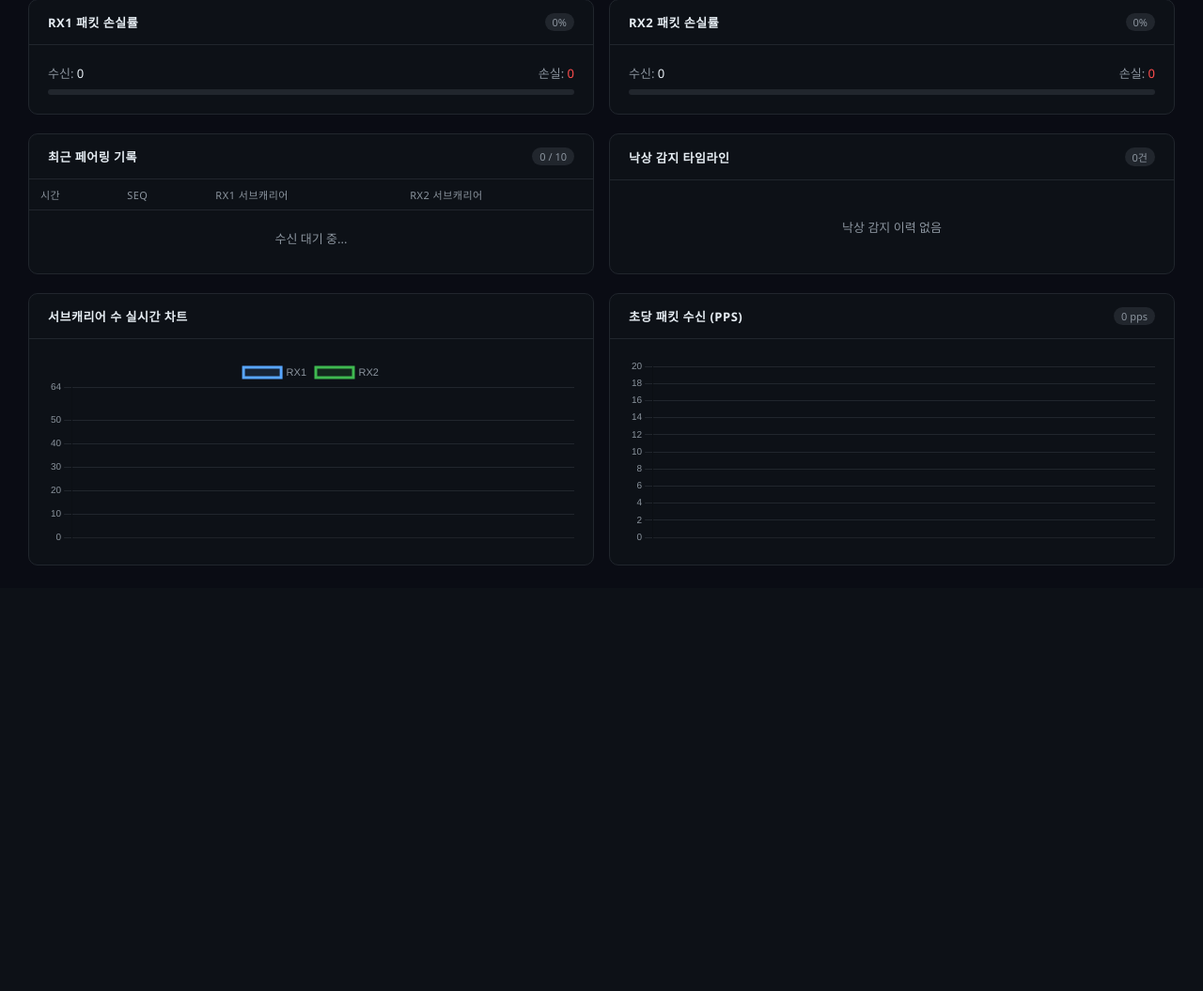
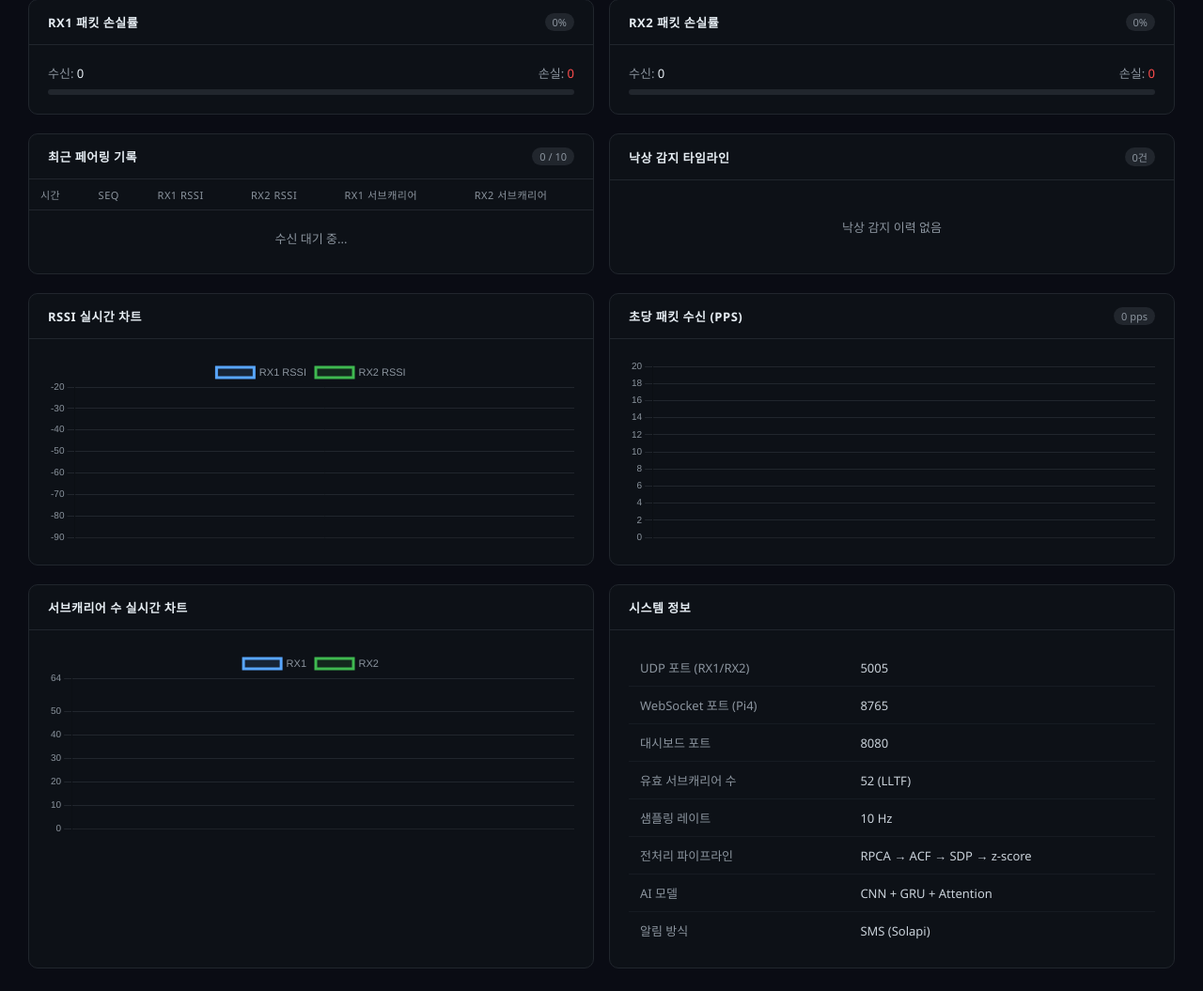
Before and after one commit to LeapSeeker/wifi-csi-fall-detection, a Flask app: page / in a window 1280 px wide. Shown: the part 239-1294 px from the top of the page at 94% size. Before the commit the page ends 841 px from the top, so only its background shows below. Run offline with Flask 3, Linux system fonts and the light colour scheme; data that the repository does not hold is empty; some libraries are stand-ins or nearby versions.

Commit message:
feat: 펌웨어 패킷 구조 반영, timestamp 기반 페어링, RSSI 차트 추가

```diff
--- a/server/dashboard/app.py
+++ b/server/dashboard/app.py
@@ -35,20 +35,20 @@ _packet_count_lock = threading.Lock()
 def update_pair(rx1, rx2):
     state["pair_count"] += 1
 
-    # 초당 패킷 수신 카운트
     now = time.time()
     with _packet_count_lock:
         _packet_count_window.append(now)
-        # 최근 1초 이내 것만 유지
         cutoff = now - 1.0
         while _packet_count_window and _packet_count_window[0] < cutoff:
             _packet_count_window.pop(0)
-        pps = len(_packet_count_window)  # packets per second
+        pps = len(_packet_count_window)
 
     record = {
         "seq": rx1["seq_num"],
         "rx1_subs": rx1["n_subcarriers"],
         "rx2_subs": rx2["n_subcarriers"],
+        "rx1_rssi": rx1["rssi"],
+        "rx2_rssi": rx2["rssi"],
         "rx1_ts": rx1["timestamp_us"],
         "rx2_ts": rx2["timestamp_us"],
         "time": datetime.datetime.now().strftime("%H:%M:%S"),
--- a/server/dashboard/templates/index.html
+++ b/server/dashboard/templates/index.html
@@ -72,7 +72,6 @@
         .empty-state { text-align: center; color: #8b949e; font-size: 13px; padding: 20px 0; }
         .chart-wrap { position: relative; height: 200px; }
 
-        /* 손실률 바 */
         .loss-bar-wrap { margin-top: 6px; background: #21262d; border-radius: 4px; height: 6px; overflow: hidden; }
         .loss-bar { height: 100%; border-radius: 4px; transition: width 0.5s; }
         .loss-good { background: #3fb950; }
@@ -96,7 +95,6 @@
 
 <div class="main">
 
-    <!-- 상태 카드 -->
     <div class="status-row">
         <div class="card">
             <div class="label">Pi4 연결 상태</div>
@@ -170,12 +168,14 @@
                         <tr>
                             <th>시간</th>
                             <th>SEQ</th>
+                            <th>RX1 RSSI</th>
+                            <th>RX2 RSSI</th>
                             <th>RX1 서브캐리어</th>
                             <th>RX2 서브캐리어</th>
                         </tr>
                     </thead>
                     <tbody id="pairTable">
-                        <tr><td colspan="4" class="empty-state">수신 대기 중...</td></tr>
+                        <tr><td colspan="6" class="empty-state">수신 대기 중...</td></tr>
                     </tbody>
                 </table>
             </div>
@@ -194,12 +194,12 @@
         </div>
     </div>
 
-   <!-- 서브캐리어 차트 + PPS 차트 -->
+    <!-- 차트 -->
     <div class="content-row">
         <div class="panel">
-                <div class="panel-header"><h3>서브캐리어 수 실시간 차트</h3></div>
+            <div class="panel-header"><h3>RSSI 실시간 차트</h3></div>
             <div class="panel-body">
-                    <div class="chart-wrap"><canvas id="subChart"></canvas></div>
+                <div class="chart-wrap"><canvas id="rssiChart"></canvas></div>
             </div>
         </div>
         <div class="panel">
@@ -209,6 +209,31 @@
             </div>
             <div class="panel-body">
                 <div class="chart-wrap"><canvas id="ppsChart"></canvas></div>
+            </div>
+        </div>
+    </div>
+
+    <!-- 시스템 정보 -->
+    <div class="content-row">
+        <div class="panel">
+            <div class="panel-header"><h3>서브캐리어 수 실시간 차트</h3></div>
+            <div class="panel-body">
+                <div class="chart-wrap"><canvas id="subChart"></canvas></div>
+            </div>
+        </div>
+        <div class="panel">
+            <div class="panel-header"><h3>시스템 정보</h3></div>
+            <div class="panel-body">
+                <table>
+                    <tr><td style="color:#8b949e">UDP 포트 (RX1/RX2)</td><td>5005</td></tr>
+                    <tr><td style="color:#8b949e">WebSocket 포트 (Pi4)</td><td>8765</td></tr>
+                    <tr><td style="color:#8b949e">대시보드 포트</td><td>8080</td></tr>
+                    <tr><td style="color:#8b949e">유효 서브캐리어 수</td><td>52 (LLTF)</td></tr>
+                    <tr><td style="color:#8b949e">샘플링 레이트</td><td>10 Hz</td></tr>
+                    <tr><td style="color:#8b949e">전처리 파이프라인</td><td>RPCA → ACF → SDP → z-score</td></tr>
+                    <tr><td style="color:#8b949e">AI 모델</td><td>CNN + GRU + Attention</td></tr>
+                    <tr><td style="color:#8b949e">알림 방식</td><td>SMS (Solapi)</td></tr>
+                </table>
             </div>
         </div>
     </div>
@@ -236,9 +261,48 @@
             Math.floor((Date.now() - lastPacketTime) / 1000);
     }, 1000);
 
+    // RSSI 차트
+    const rssiCtx = document.getElementById('rssiChart').getContext('2d');
+    const rssiChart = new Chart(rssiCtx, {
+        type: 'line',
+        data: {
+            labels: [],
+            datasets: [
+                { label: 'RX1 RSSI', data: [], borderColor: '#58a6ff', backgroundColor: '#58a6ff22', tension: 0.4, pointRadius: 2, fill: true },
+                { label: 'RX2 RSSI', data: [], borderColor: '#3fb950', backgroundColor: '#3fb95022', tension: 0.4, pointRadius: 2, fill: true }
+            ]
+        },
+        options: {
+            responsive: true, maintainAspectRatio: false, animation: false,
+            plugins: { legend: { labels: { color: '#8b949e', font: { size: 11 } } } },
+            scales: {
+                x: { ticks: { color: '#8b949e', font: { size: 10 } }, grid: { color: '#21262d' } },
+                y: { ticks: { color: '#8b949e', font: { size: 10 } }, grid: { color: '#21262d' }, min: -90, max: -20 }
+            }
+        }
+    });
+
+    // PPS 차트
+    const ppsCtx = document.getElementById('ppsChart').getContext('2d');
+    const ppsChart = new Chart(ppsCtx, {
+        type: 'bar',
+        data: {
+            labels: [],
+            datasets: [{ label: 'PPS', data: [], backgroundColor: '#58a6ff44', borderColor: '#58a6ff', borderWidth: 1 }]
+        },
+        options: {
+            responsive: true, maintainAspectRatio: false, animation: false,
+            plugins: { legend: { display: false } },
+            scales: {
+                x: { ticks: { color: '#8b949e', font: { size: 10 } }, grid: { color: '#21262d' } },
+                y: { ticks: { color: '#8b949e', font: { size: 10 } }, grid: { color: '#21262d' }, min: 0, max: 20 }
+            }
+        }
+    });
+
     // 서브캐리어 차트
-    const ctx = document.getElementById('subChart').getContext('2d');
-    const subChart = new Chart(ctx, {
+    const subCtx = document.getElementById('subChart').getContext('2d');
+    const subChart = new Chart(subCtx, {
         type: 'line',
         data: {
             labels: [],
@@ -253,36 +317,6 @@
             scales: {
                 x: { ticks: { color: '#8b949e', font: { size: 10 } }, grid: { color: '#21262d' } },
                 y: { ticks: { color: '#8b949e', font: { size: 10 } }, grid: { color: '#21262d' }, min: 0, max: 64 }
-            }
-        }
-    });
-
-// PPS 차트
-    const ppsCtx = document.getElementById('ppsChart').getContext('2d');
-    const ppsChart = new Chart(ppsCtx, {
-        type: 'bar',
-        data: {
-            labels: [],
-            datasets: [{
-                label: 'PPS',
-                data: [],
-                backgroundColor: '#58a6ff44',
-                borderColor: '#58a6ff',
-                borderWidth: 1
-            }]
-        },
-        options: {
-            responsive: true,
-            maintainAspectRatio: false,
-            animation: false,
-            plugins: { legend: { display: false } },
-            scales: {
-                x: { ticks: { color: '#8b949e', font: { size: 10 } }, grid: { color: '#21262d' } },
-                y: {
-                    ticks: { color: '#8b949e', font: { size: 10 } },
-                    grid: { color: '#21262d' },
-                    min: 0, max: 20
-                }
             }
         }
     });
@@ -305,6 +339,28 @@
         document.getElementById('pairBadge').textContent = `${Math.min(count, 10)} / 10`;
         lastPacketTime = Date.now();
         addPairRow(data);
+
+        // RSSI 차트
+        rssiChart.data.labels.push(data.time);
+        rssiChart.data.datasets[0].data.push(data.rx1_rssi);
+        rssiChart.data.datasets[1].data.push(data.rx2_rssi);
+        if (rssiChart.data.labels.length > 20) {
+            rssiChart.data.labels.shift();
+            rssiChart.data.datasets.forEach(d => d.data.shift());
+        }
+        rssiChart.update();
+
+        // PPS 차트
+        ppsChart.data.labels.push(data.time);
+        ppsChart.data.datasets[0].data.push(data.pps);
+        if (ppsChart.data.labels.length > 20) {
+            ppsChart.data.labels.shift();
+            ppsChart.data.datasets[0].data.shift();
+        }
+        ppsChart.update();
+        document.getElementById('ppsBadge').textContent = `${data.pps} pps`;
+
+        // 서브캐리어 차트
         subChart.data.labels.push(data.time);
         subChart.data.datasets[0].data.push(data.rx1_subs);
         subChart.data.datasets[1].data.push(data.rx2_subs);
@@ -313,16 +369,6 @@
             subChart.data.datasets.forEach(d => d.data.shift());
         }
         subChart.update();
-
-        // PPS 업데이트
-        ppsChart.data.labels.push(data.time);
-        ppsChart.data.datasets[0].data.push(data.pps);
-        if (ppsChart.data.labels.length > 20) {
-            ppsChart.data.labels.shift();
-            ppsChart.data.datasets[0].data.shift();
-        }
-        ppsChart.update();
-        document.getElementById('ppsBadge').textContent = `${data.pps} pps`;
     });
 
     socket.on('fall_detected', (data) => {
@@ -338,14 +384,13 @@
     socket.on('rpi4_status', (data) => updateRpi4(data.connected, data.message));
 
     socket.on('rpi4_disconnected', (data) => {
-        // 연결 끊김 경고 배너
         const banner = document.createElement('div');
         banner.style.cssText = `
             position: fixed; top: 60px; right: 20px;
             background: #21262d; border: 1px solid #ff4d4d;
             border-radius: 8px; padding: 12px 16px;
             font-size: 13px; color: #ff4d4d;
-            z-index: 9999; animation: fadeIn 0.3s ease;
+            z-index: 9999;
         `;
         banner.textContent = `⚠️ Pi4 연결 끊김 — ${data.message}`;
         document.body.appendChild(banner);
@@ -380,6 +425,8 @@
         row.innerHTML = `
             <td>${data.time}</td>
             <td style="color:#8b949e">${data.seq}</td>
+            <td style="color:#58a6ff">${data.rx1_rssi} dBm</td>
+            <td style="color:#3fb950">${data.rx2_rssi} dBm</td>
             <td style="color:#58a6ff">${data.rx1_subs}</td>
             <td style="color:#3fb950">${data.rx2_subs}</td>
         `;
```
Also changed, not shown: server/receiver/udp_receiver.py (+22 -10 lines), server/utils/pairing.py (+25 -19 lines). Lines whose indentation alone changed are shown as unchanged.
